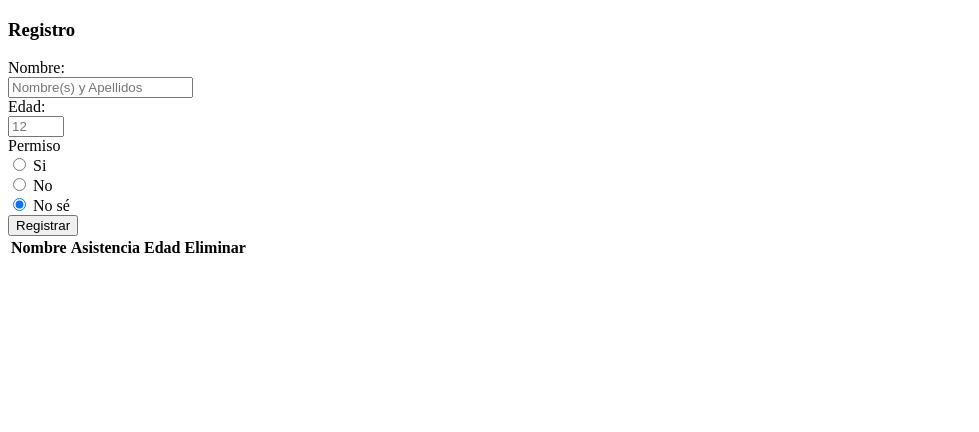
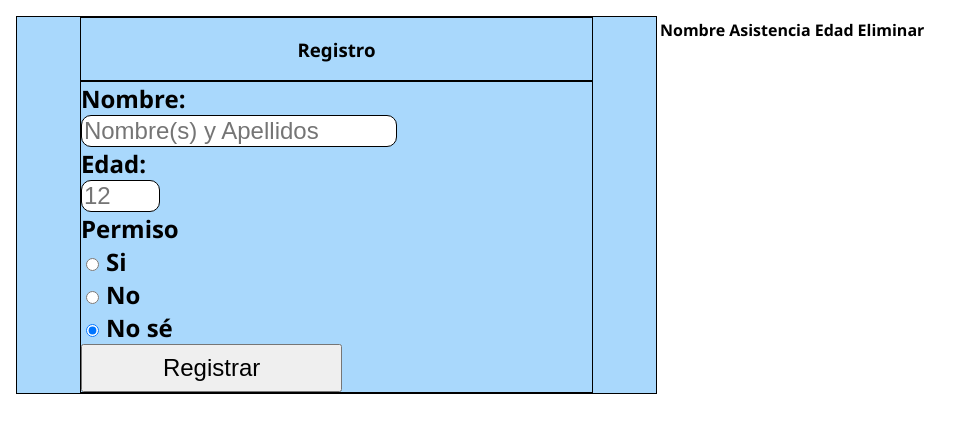
Before and after one commit to Bernardo-JGD/AsistenciaFiesta, a plain HTML site: page index.html in a window 1280 px wide. Shown: the whole page, without its empty margins (0-979 px from the left). Drawn offline with Linux system fonts and the light colour scheme.

Commit message:
Centrando formulario y añadiendo estilos, en proceso

```diff
--- a/index.css
+++ b/index.css
@@ -0,0 +1,61 @@
+body{
+    font-family: 'Segoe UI', Tahoma, Geneva, Verdana, sans-serif;
+    margin: 0;
+}
+
+.contenedorFormularioTabla{
+    width: 100%;
+    margin: 1rem;
+    display: flex;
+    justify-content: space-between;
+}
+
+.contenedorTituloFormulario{
+    background-color: #A9D8FC;
+    width: 50%;
+    display: flex;
+    flex-direction: column;
+    justify-content: space-around;
+    align-items: center;
+    border: 1px solid black;
+}
+
+.contenedorDivTabla{
+    width: 50%;
+}
+
+.contenedorTitulo{
+    width: 80%;
+    border: 1px solid black;
+    /* margin: 0px 10% 0px 10%; */
+}
+
+.contenedorDivFormulario{
+    width: 80%;
+    border: 1px solid black
+    /* margin: 0px 10% 0px 10%; */
+}
+
+h3{
+    text-align: center;
+}
+
+label{
+    font-size: 1.5rem;
+    font-weight: bolder;
+}
+
+input{
+    font-size: 1.5rem;
+    outline: none;
+}
+
+input[type=text], input[type=number]{
+    border: 1px solid black;
+    border-radius: 10px;
+}
+
+button{
+    font-size: 1.5rem;
+    padding: 0.5rem 5rem;
+}
--- a/index.html
+++ b/index.html
@@ -4,21 +4,21 @@
     <meta charset="UTF-8">
     <meta name="viewport" content="width=device-width, initial-scale=1.0">
     <title>Asistencia a fiesta</title>
-
+    <link  href="index.css" rel="stylesheet" />
 </head>
 <body>
 
-    <div>
+    <div class="contenedorFormularioTabla">
         <!--Formulario-->
-        <div>
+        <div class="contenedorTituloFormulario" >
             <!--Titulo-->
-            <div>
+            <div class="contenedorTitulo" >
                 <h3>Registro</h3>
             </div>
             <!--Formulario-->
-            <div>
+            <div class="contenedorDivFormulario">
                 <!--Contenedor formulario-->
-                <div>
+                <div class="contenedorFormulario" >
                     <form action="" id="formulario" >
 
                         <!--Nombre-->
@@ -75,7 +75,7 @@
             </div>
         </div>
         <!--Tabla asistencia-->
-        <div>
+        <div class="contenedorDivTabla" >
             <div>
                 <table>
                     <thead>
```
